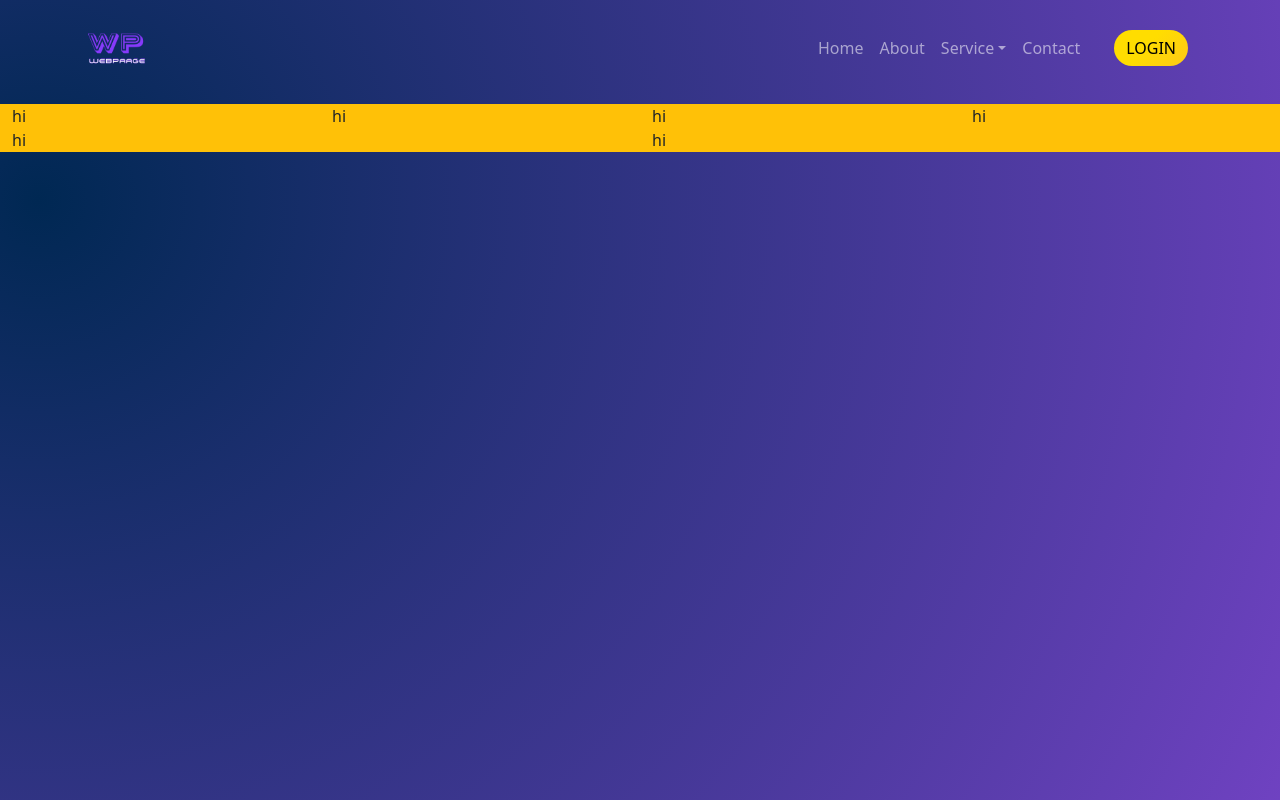
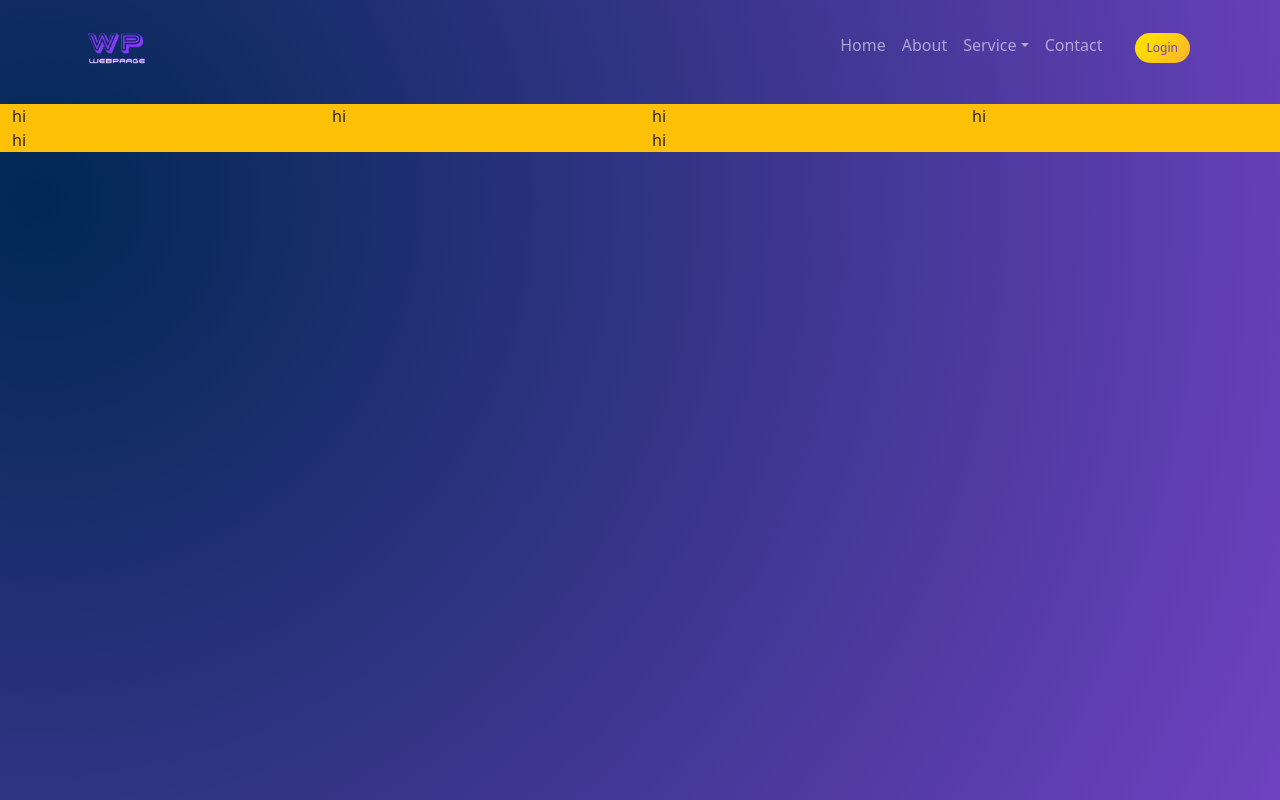
Before and after one commit to vaibhava17/project-wp, a React (Create React App) app: page / in a window 1280 px wide. Built offline with nearby package versions, Linux system fonts and the light colour scheme.

Commit message:
AppBtn done

```diff
--- /dev/null
+++ b/src/Components/AppButton/AppButton.jsx
@@ -0,0 +1,23 @@
+import React from "react";
+import { Button } from "react-bootstrap";
+import styles from "./AppButton.module.css";
+
+function AppButton({ className, label, withBg = false, onClick, ...rest }) {
+  let finalClassNames = "";
+  if (withBg) {
+    finalClassNames += `${styles.btnDark}`;
+  } else {
+    finalClassNames += `${styles.btnLight}`;
+  }
+  return (
+    <Button
+      className={finalClassNames + " " + className}
+      onClick={onClick}
+      {...rest}
+    >
+      {label}
+    </Button>
+  );
+}
+
+export default AppButton;
--- /dev/null
+++ b/src/Components/AppButton/AppButton.module.css
@@ -0,0 +1,23 @@
+.btnDark {
+  background-color: #fbb034;
+  background-image: linear-gradient(315deg, #fbb034 0%, #ffdd00 74%);
+  color: var(--prime-color) !important;
+  font-size: 0.75rem !important;
+}
+
+.btnDark:hover {
+  background-position: right center;
+  color: white !important;
+}
+
+.btnLight {
+  background-color: white;
+  border: 1px solid #fbb034 !important;
+  color: #fbb034 !important;
+  font-size: 0.75rem !important;
+}
+
+.btnLight:hover {
+  background-image: linear-gradient(315deg, #fbb034 0%, #ffdd00 74%);
+  color: var(--prime-color) !important;
+}
--- a/src/Components/AppNav/AppNav.jsx
+++ b/src/Components/AppNav/AppNav.jsx
@@ -1,6 +1,13 @@
 import React from "react";
-import { Navbar, Nav, NavDropdown, Image, Container, Button } from "react-bootstrap";
+import {
+  Navbar,
+  Nav,
+  NavDropdown,
+  Image,
+  Container,
+} from "react-bootstrap";
 import logo from "../../Assets/images/logo/logo.png";
+import AppButton from "../AppButton/AppButton";
 import navcss from "./AppNav.module.css";
 
 const AppNav = (props) => {
@@ -9,16 +16,21 @@ const AppNav = (props) => {
       <Navbar collapseOnSelect expand="lg" bg="transparent" variant="dark">
         <Container className="justify-content-between">
           <Navbar.Brand href="#home">
-            <img src={logo} width="70" height="70" alt="logo" />
+            <Image src={logo} width="70" height="70" alt="logo" />
           </Navbar.Brand>
           <Navbar.Toggle aria-controls="responsive-navbar-nav" />
-          <Navbar.Collapse id="responsive-navbar-nav" className="justify-content-end">
+          <Navbar.Collapse
+            id="responsive-navbar-nav"
+            className="justify-content-end"
+          >
             <Nav>
               <Nav.Link href="#features">Home</Nav.Link>
               <Nav.Link href="#pricing">About</Nav.Link>
               <NavDropdown title="Service" id="navbarScrollingDropdown">
                 <NavDropdown.Item href="#action3">Action</NavDropdown.Item>
-          <NavDropdown.Item href="#action4">Another action</NavDropdown.Item>
+                <NavDropdown.Item href="#action4">
+                  Another action
+                </NavDropdown.Item>
                 <NavDropdown.Divider />
                 <NavDropdown.Item href="#action5">
                   Something else here
@@ -26,9 +38,10 @@ const AppNav = (props) => {
               </NavDropdown>
               <Nav.Link href="#deets">Contact</Nav.Link>
               <Nav.Link eventKey={2} href="#memes"></Nav.Link>
-
+              <Nav.Link >
+                <AppButton label={"Login"} withBg className={"border-0 rounded-pill"} />
+              </Nav.Link>
             </Nav>
-            <Button variant="info" className="btn-grad">Login</Button >{' '}
           </Navbar.Collapse>
         </Container>
       </Navbar>
--- a/src/index.css
+++ b/src/index.css
@@ -55,30 +55,3 @@ body {
     var(--prime-color) 100%
   );
 }
-
-
-
-
-.btn-grad {background-color: #fbb034;
-  background-image: linear-gradient(315deg, #fbb034 0%, #ffdd00 74%);}
-.btn-grad {
-   margin: 10px;
-   padding: 15px 45px;
-   text-align: center;
-   text-transform: uppercase;
-   transition: 0.5s;
-   background-size: 200% auto;
-   color: var(--prime-color);
-   font-size: 0.75rem;
-
-   border:none !important;
-
-   border-radius: 30px !important;
-   display: block !important;
- }
-
- .btn-grad:hover {
-   background-position: right center; /* change the direction of the change here */
-   color: #fff important;
-   text-decoration: none;
- }
```
Lines whose indentation alone changed are shown as unchanged.
